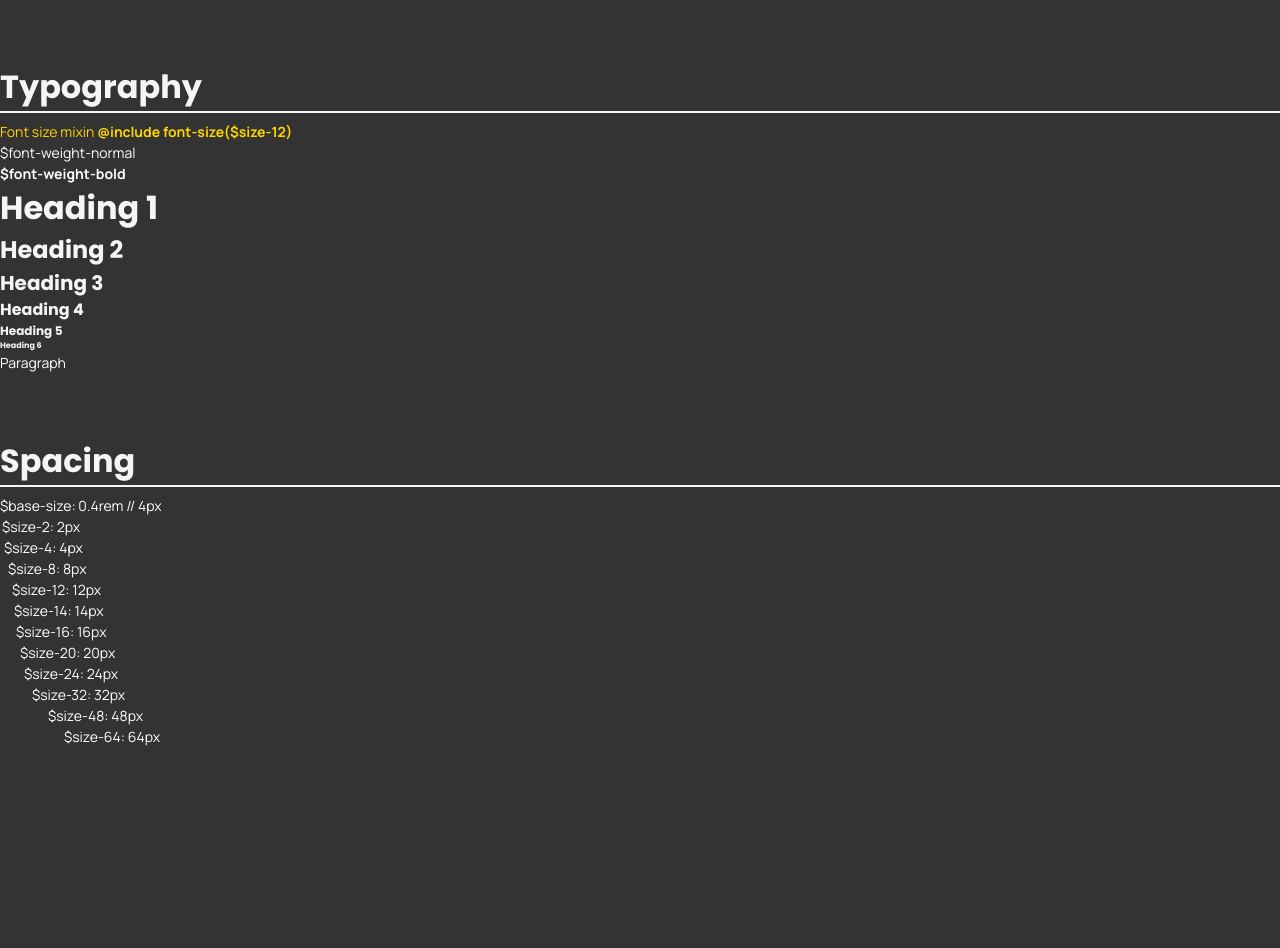
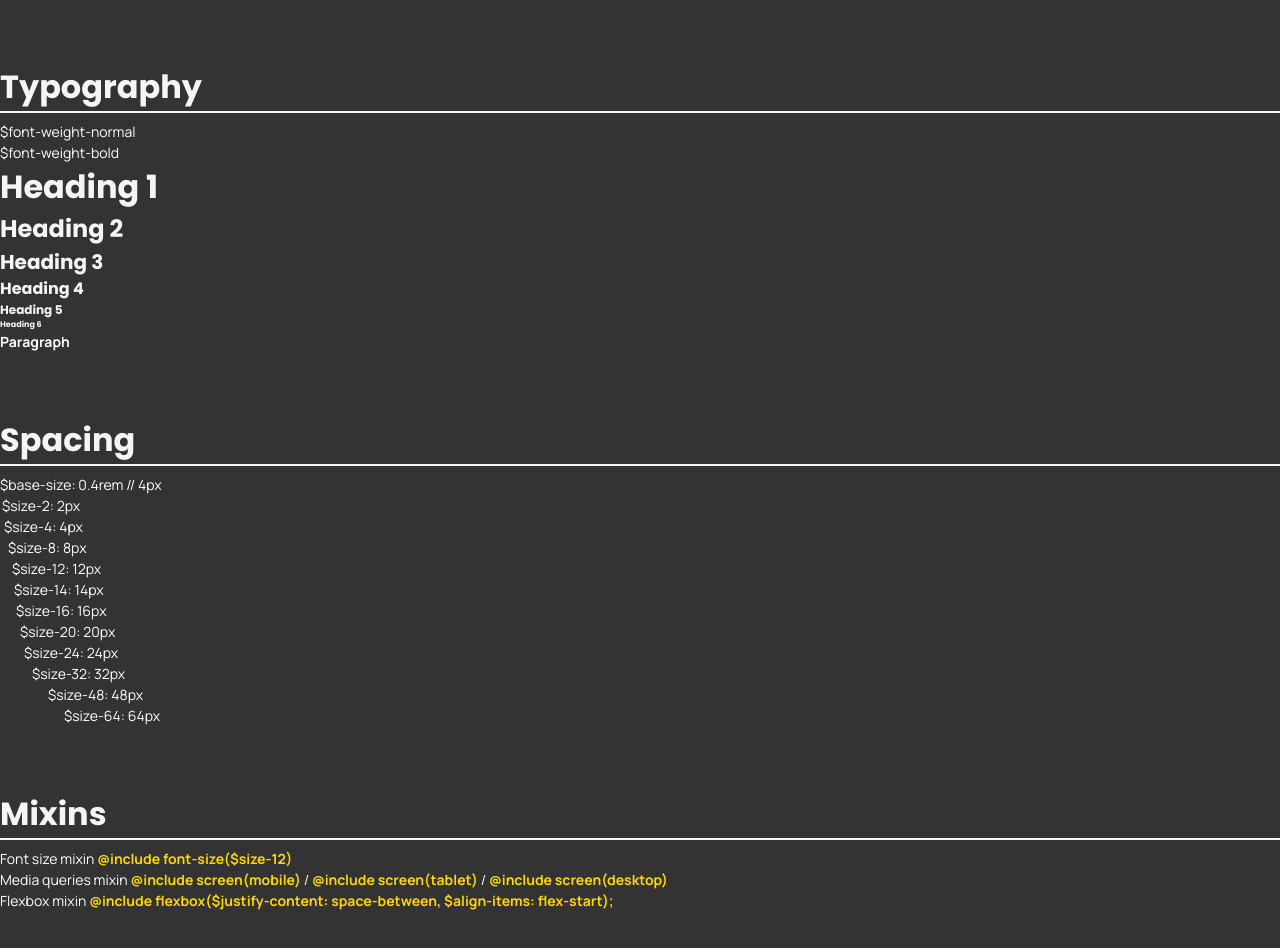
Before and after one commit to dziekiczan1/syndicateCrime, a Next.js app: page /uikit in a window 1280 px wide. Shown: the part 222-1170 px from the top of the page. Before the commit the page ends 1049 px from the top, so only its background shows below. Built offline with nearby package versions, Linux system fonts and the light colour scheme.

Commit message:
refactor: update UiKit component

```diff
--- a/components/layout/uikit/Uikit.module.scss
+++ b/components/layout/uikit/Uikit.module.scss
@@ -19,14 +19,6 @@
   }
 }
 
-.mixin {
-  @include font-size($size-14);
-  color: $color-base-gold;
-  span {
-    font-weight: $font-weight-bold;
-  }
-}
-
 .colors {
   $colors: (
     1: $color-base-light,
@@ -40,7 +32,7 @@
 
   p {
     width: $full-size;
-    background-color: $color-base-dark-500;
+    background-color: transparentize($color-base-light, 0.6);
 
     @each $nth, $color in $colors {
       &:nth-of-type(#{$nth}) {
@@ -86,3 +78,10 @@
     }
   }
 }
+
+.mixins {
+  span {
+    color: $color-base-gold;
+    font-weight: $font-weight-bold;
+  }
+}
--- a/components/layout/uikit/Uikit.tsx
+++ b/components/layout/uikit/Uikit.tsx
@@ -15,9 +15,6 @@ const UiKit: React.FC = () => {
       </div>
       <div className={styles.typography}>
         <h1 className={styles.heading}>Typography</h1>
-        <p className={styles.mixin}>
-          Font size mixin <span>@include font-size($size-12)</span>
-        </p>
         <p>$font-weight-normal</p>
         <p>$font-weight-bold</p>
         <h1>Heading 1</h1>
@@ -43,6 +40,24 @@ const UiKit: React.FC = () => {
         <p>$size-48: 48px</p>
         <p>$size-64: 64px</p>
       </div>
+      <div className={styles.mixins}>
+        <h1 className={styles.heading}>Mixins</h1>
+        <p>
+          Font size mixin <span>@include font-size($size-12)</span>
+        </p>
+        <p>
+          Media queries mixin <span>@include screen(mobile)</span> /{" "}
+          <span>@include screen(tablet)</span> /{" "}
+          <span>@include screen(desktop)</span>
+        </p>
+        <p>
+          Flexbox mixin{" "}
+          <span>
+            @include flexbox($justify-content: space-between, $align-items:
+            flex-start);
+          </span>
+        </p>
+      </div>
     </div>
   );
 };
--- a/styles/globals.scss
+++ b/styles/globals.scss
@@ -22,10 +22,10 @@ body {
 // TYPOGRAPHY
 
 %heading {
+  margin: $null;
+  color: $color-base-light;
   font-family: $font-family-second;
   font-weight: $font-weight-bold;
-  color: $color-base-light;
-  margin: 0;
 }
 
 h1 {
@@ -68,7 +68,7 @@ input,
 select,
 textarea {
   @include font-size($size-14);
-  width: 100%;
+  width: $full-size;
   border-color: $color-base-dark-100;
   border-radius: $size-4;
   padding: $size-12 $size-16;
```
